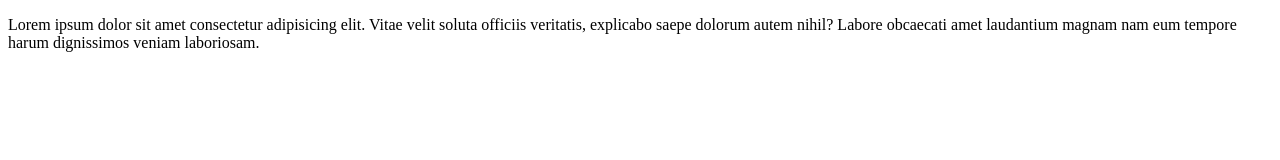
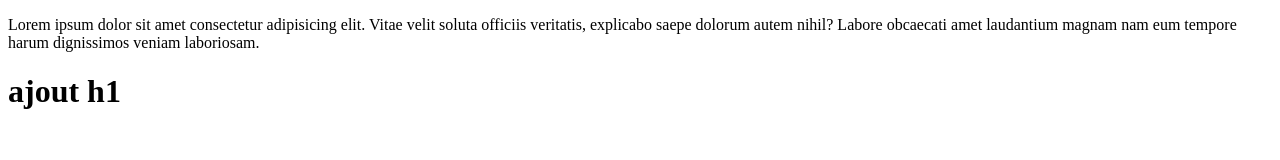
Before and after one commit to BarBius/NewPiscine, a plain HTML site: page index.html in a window 1280 px wide. Drawn offline with Linux system fonts and the light colour scheme.

Commit message:
ajout h1

```diff
--- a/index.html
+++ b/index.html
@@ -7,6 +7,6 @@
     <p>Lorem ipsum dolor sit amet consectetur adipisicing elit. Vitae velit soluta officiis veritatis, explicabo saepe dolorum autem nihil? Labore obcaecati amet laudantium magnam nam eum tempore harum dignissimos veniam laboriosam.</p>
 </head>
 <body>
-
+    <h1>ajout h1 </h1>
 </body>
 </html>
```
